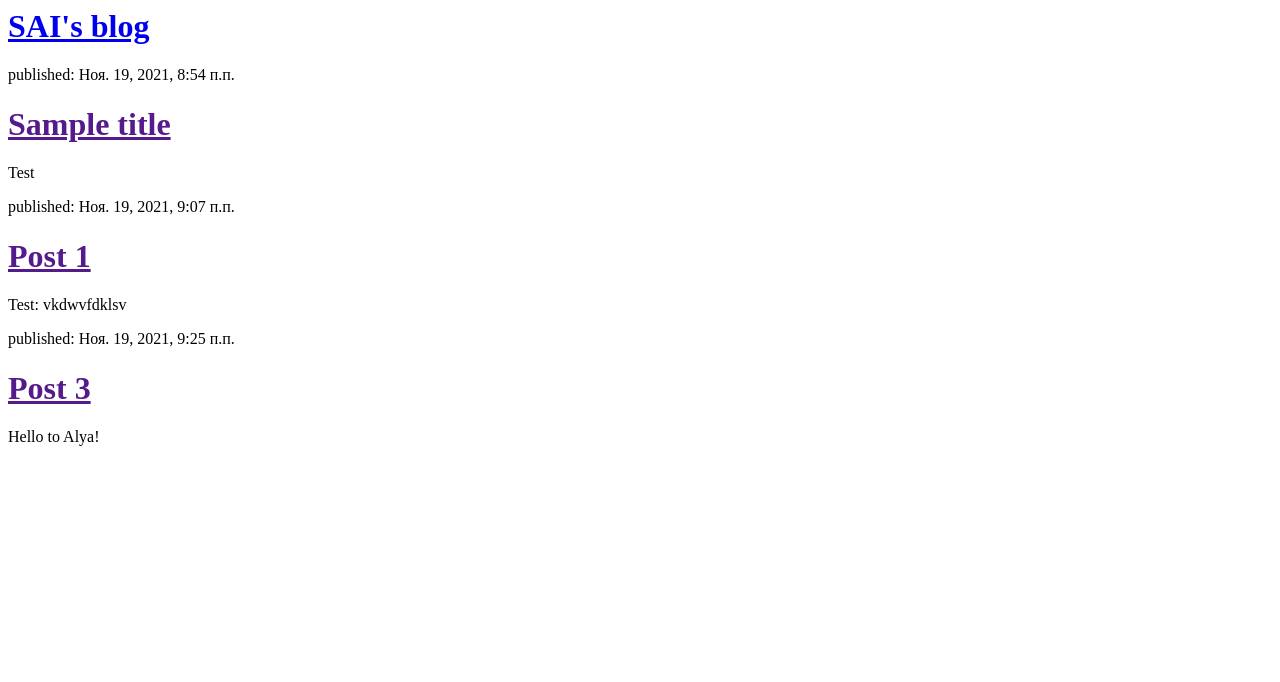
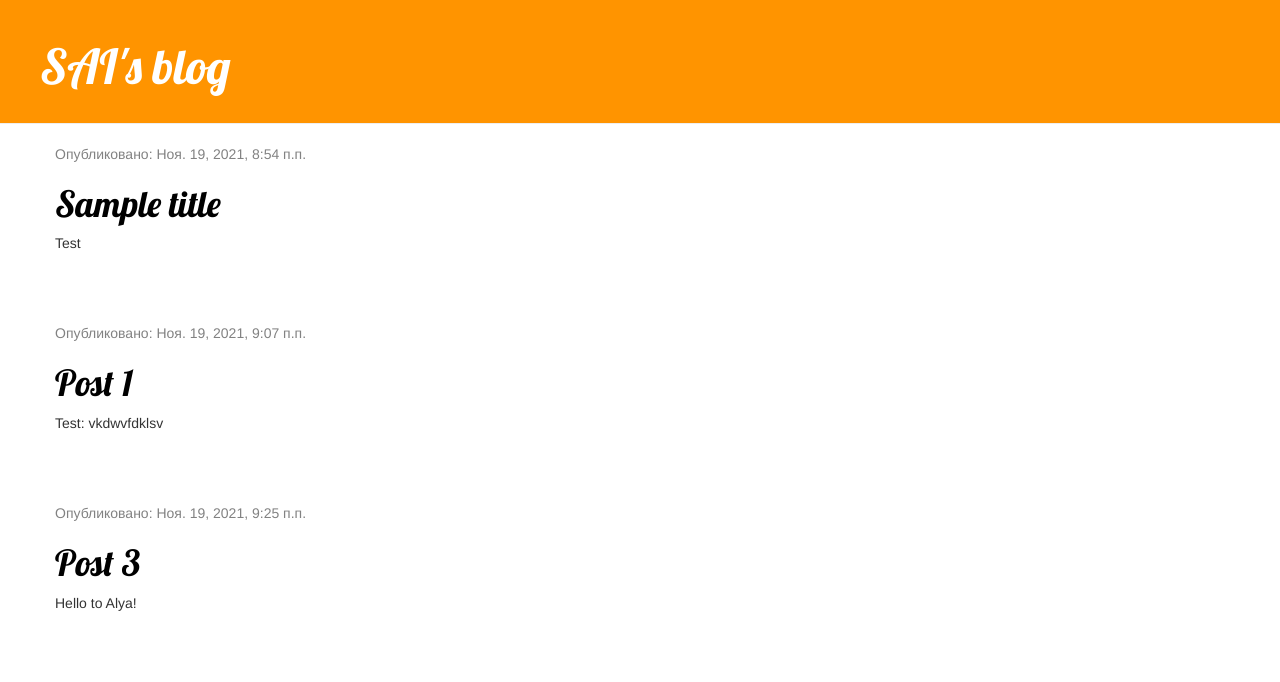
Before and after one commit to shvetsantonyx/Django-blog, a Django app: page / in a window 1280 px wide. Shown: the top 682 px of the page. Run offline with Django 3.2, Linux system fonts and the light colour scheme; data comes from the database, SQL or seed files in the repository; some libraries are stand-ins or nearby versions.

Commit message:
Some changes

```diff
--- /dev/null
+++ b/blog/static/css/blog.css
@@ -0,0 +1,46 @@
+.page-header {
+    background-color: #ff9400;
+    margin-top: 0;
+    padding: 20px 20px 20px 40px;
+}
+
+.page-header h1, .page-header h1 a, .page-header h1 a:visited, .page-header h1 a:active {
+    color: #ffffff;
+    font-size: 36pt;
+    text-decoration: none;
+}
+
+.content {
+    margin-left: 40px;
+}
+
+h1, h2, h3, h4 {
+    font-family: 'Lobster', cursive;
+}
+
+.date {
+    color: #828282;
+}
+
+.save {
+    float: right;
+}
+
+.post-form textarea, .post-form input {
+    width: 100%;
+}
+
+.top-menu, .top-menu:hover, .top-menu:visited {
+    color: #ffffff;
+    float: right;
+    font-size: 26pt;
+    margin-right: 20px;
+}
+
+.post {
+    margin-bottom: 70px;
+}
+
+.post h1 a, .post h1 a:visited {
+    color: #000000;
+}
--- a/blog/templates/blog/post_list.html
+++ b/blog/templates/blog/post_list.html
@@ -1,18 +1,32 @@
+{% load static %}
+
 <html>
     <head>
         <title>SAI's blog</title>
+        <link rel="stylesheet" href="//maxcdn.bootstrapcdn.com/bootstrap/3.2.0/css/bootstrap.min.css">
+        <link rel="stylesheet" href="//maxcdn.bootstrapcdn.com/bootstrap/3.2.0/css/bootstrap-theme.min.css">
+        <link href="https://fonts.googleapis.com/css?family=Lobster&subset=latin,cyrillic" rel="stylesheet" type="text/css">
+        <link rel="stylesheet" href="{% static 'css/blog.css' %}">
     </head>
     <body>
-        <div>
+        <div class='page-header'>
             <h1><a href="/">SAI's blog</a></h1>
         </div>
 
-        {% for post in posts %}
-            <div>
-                <p>published: {{ post.published_date }}</p>
-                <h1><a href="">{{ post.title }}</a></h1>
-                <p>{{ post.text|linebreaksbr }}</p>
+        <div class="content container">
+            <div class="row">
+                <div class="col-md-8">
+                    {% for post in posts %}
+                        <div class="post">
+                            <div class="date">
+                                <p>Опубликовано: {{ post.published_date }}</p>
+                            </div>
+                            <h1><a href="">{{ post.title }}</a></h1>
+                            <p>{{ post.text|linebreaksbr }}</p>
+                        </div>
+                    {% endfor %}
+                </div>
             </div>
-        {% endfor %}
+        </div>
     </body>
 </html>
--- a/blog/urls.py
+++ b/blog/urls.py
@@ -1,7 +1,9 @@
 from django.urls import path
 from . import views
+from django.conf import settings
+from django.conf.urls.static import static
 
 
 urlpatterns = [
     path('', views.post_list, name='post_list')
-]
+]  + static(settings.STATIC_URL, document_root=settings.STATIC_ROOT)
--- a/mysite/settings.py
+++ b/mysite/settings.py
@@ -1,4 +1,5 @@
 from pathlib import Path
+import os.path
 
 # Build paths inside the project like this: BASE_DIR / 'subdir'.
 BASE_DIR = Path(__file__).resolve().parent.parent
@@ -107,6 +108,7 @@ USE_TZ = True
 # https://docs.djangoproject.com/en/3.2/howto/static-files/
 
 STATIC_URL = '/static/'
+STATIC_ROOT = os.path.join(BASE_DIR, 'static')
 
 # Default primary key field type
 # https://docs.djangoproject.com/en/3.2/ref/settings/#default-auto-field
```
